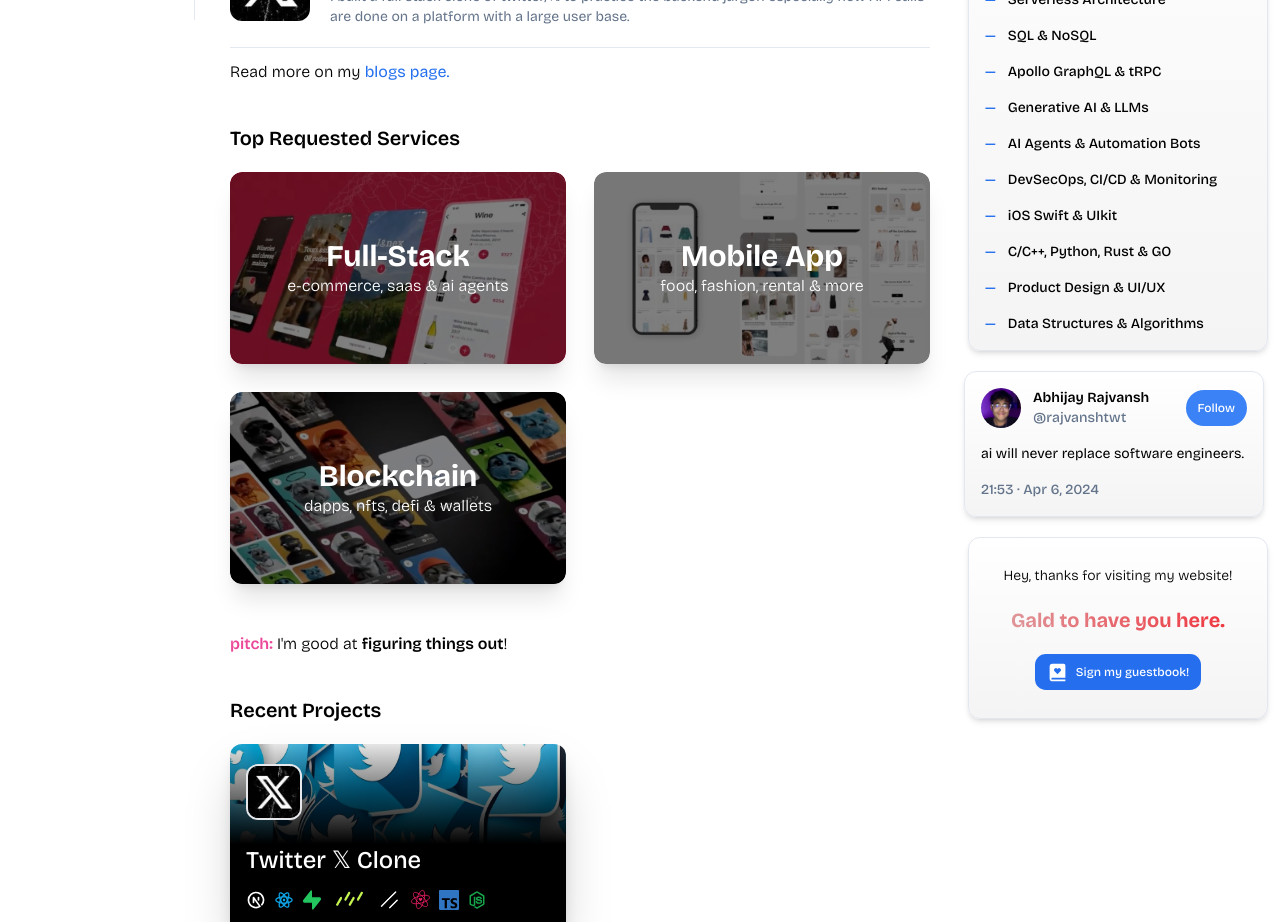
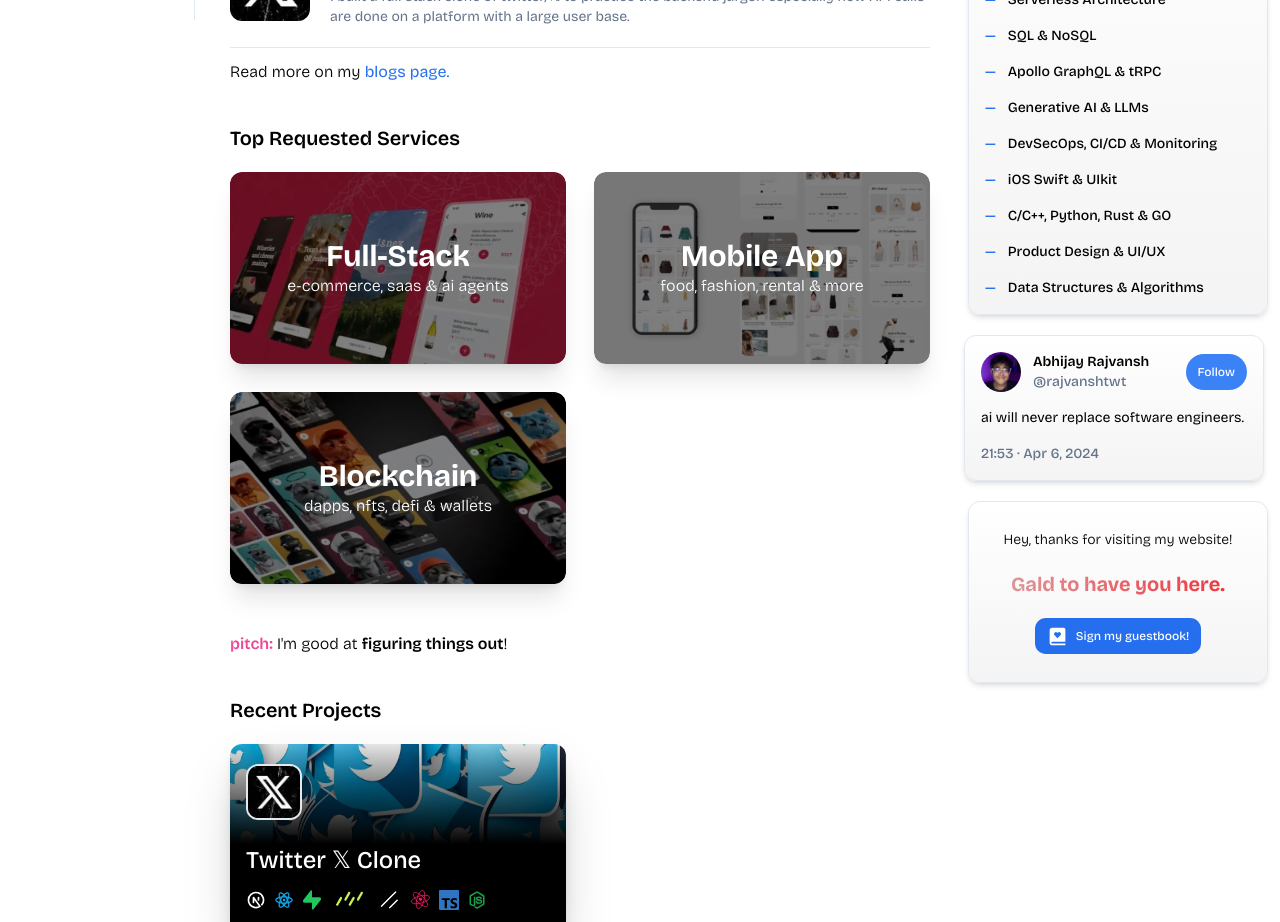
Before and after one commit to abhijayrajvansh/com, a Next.js app: page / in a window 1280 px wide. Shown: the part 780-1702 px from the top of the page. Built offline with nearby package versions, Linux system fonts and the light colour scheme.

Commit message:
wagmi: minor bug fixes & improvements

```diff
--- a/components/BlogCard.tsx
+++ b/components/BlogCard.tsx
@@ -4,23 +4,27 @@ import { FaLink } from "react-icons/fa6";
 import Image from "next/image";
 
 interface BlogCardProps {
-  thumbnail: string,
-  timeToRead: string,
-  title: string,
-  description: string,
-  link: string,
+  thumbnail: string;
+  timeToRead: string;
+  title: string;
+  description: string;
+  link: string;
 }
 
-const BlogCard:React.FC<BlogCardProps> = ({thumbnail, timeToRead, title, description, link}) => {
-
-
+const BlogCard: React.FC<BlogCardProps> = ({
+  thumbnail,
+  timeToRead,
+  title,
+  description,
+  link,
+}) => {
   return (
     <div className="border-t border-b border-border py-1">
       <AddGap vertical="2" />
       <div className="flex gap-5 items-center">
-
         <Image
-          width={80} height={80}
+          width={80}
+          height={80}
           className="rounded-xl size-16 sm:size-20"
           src={thumbnail}
           alt={title}
@@ -28,24 +32,28 @@ const BlogCard:React.FC<BlogCardProps> = ({thumbnail, timeToRead, title, descrip
 
         <div className="space-y-1">
           <div className="flex items-center justify-between gap-5 sm:pr-5 pr-3">
-            <p className="text-sm text-color-text"><span className="primary-text"> — </span> {timeToRead}</p>
+            <p className="text-sm text-color-text">
+              <span className="primary-text"> — </span> {timeToRead}
+            </p>
 
-            <Link href={link}><FaLink className="size-5 primary-text" /></Link>
-
+            <Link href={link}>
+              <FaLink className="size-5 primary-text" />
+            </Link>
           </div>
 
-            <Link href={link} className="text-lg font-semibold hover:underline underline-offset-4 transition hover:text-blue-400">
-              {title}
-            </Link>
+          <Link
+            href={link}
+            className="text-lg font-semibold hover:underline underline-offset-4 transition hover:text-blue-400"
+          >
+            {title}
+          </Link>
 
           <p className="text-sm text-color-text">{description}</p>
-
         </div>
       </div>
       <AddGap vertical="2" />
     </div>
-
-  )
-}
+  );
+};
 
 export default BlogCard;
--- a/config/skills.config.ts
+++ b/config/skills.config.ts
@@ -7,7 +7,6 @@ export const technicalSkills = [
 	'SQL & NoSQL',
 	'Apollo GraphQL & tRPC',
 	'Generative AI & LLMs',
-	'AI Agents & Automation Bots',
 	'DevSecOps, CI/CD & Monitoring',
 	'iOS Swift & UIkit',
 	'C/C++, Python, Rust & GO',
```
